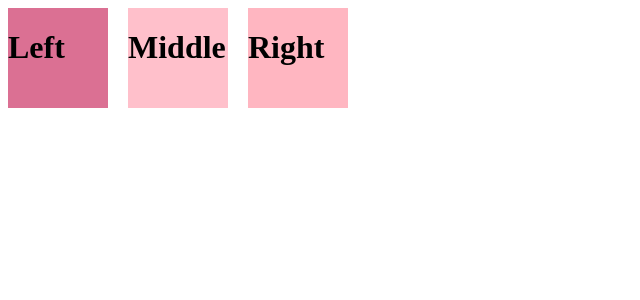
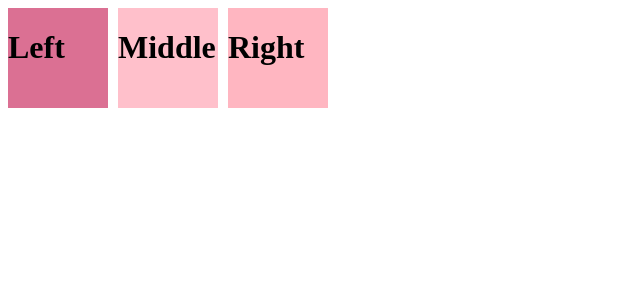
Before and after one commit to azeiber/cisc3300, a PHP site: page /homework1-1.html in a window 1280 px wide. Shown: the top 300 px of the page, without its empty margins (0-640 px from the left). Run offline with PHP 8.4, Linux system fonts and the light colour scheme.

Commit message:
update to hw

```diff
--- a/homework1-1.css
+++ b/homework1-1.css
@@ -1,7 +1,7 @@
 .allboxes {
     display: grid;
     grid-template-columns: repeat(3, 100px);
-    gap: 20px;
+    gap: 10px;
 }
 
 #leftbox {
```
